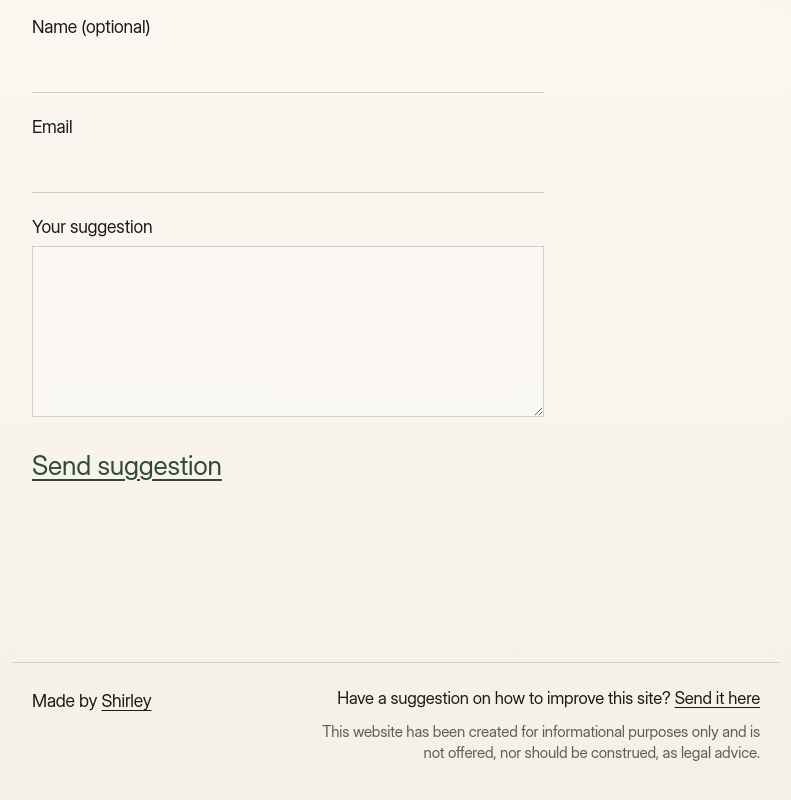
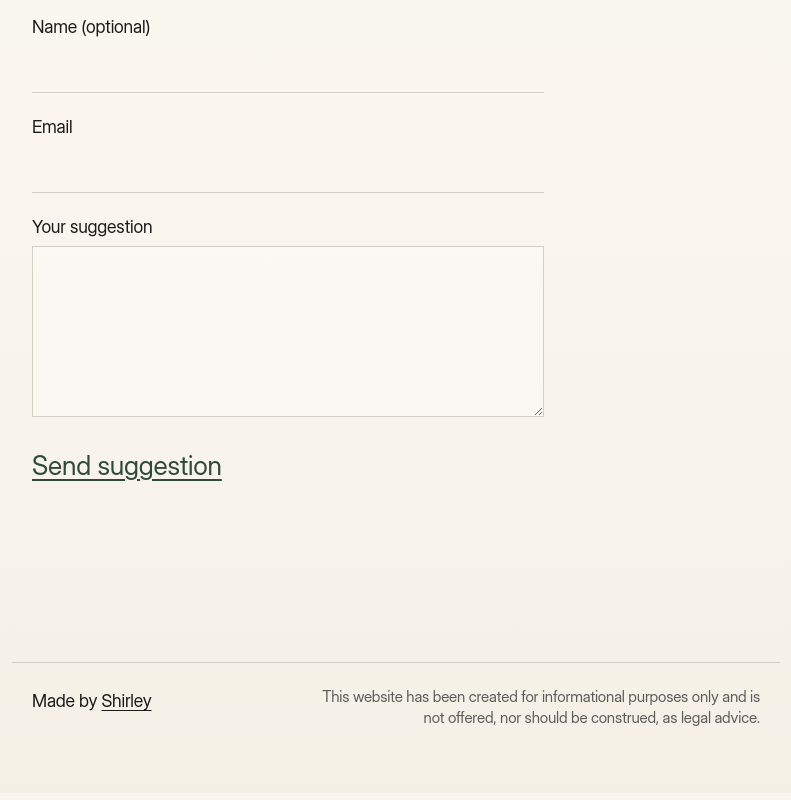
Before and after one commit to sjwtang/ca-layoff-todo, a React (Vite) app: page /contact in a window 1280 px wide. Shown: the part 242-1042 px from the top of the page, without its empty margins (244-1035 px from the left). Built offline with nearby package versions, Linux system fonts and the light colour scheme; no server answers; a web font is replaced by a local one.

Commit message:
Remove footer suggestion link; keep disclaimer only
Co-authored-by: shirley.tang01 <shirley.tang01@sjsu.edu>

```diff
--- a/src/components/SiteFooter.tsx
+++ b/src/components/SiteFooter.tsx
@@ -1,5 +1,3 @@
-import { Link } from 'react-router-dom'
-
 export function SiteFooter() {
   return (
     <footer className="mx-auto mt-36 w-full max-w-3xl border-t border-[var(--line)] px-5 py-6 sm:mt-44">
@@ -15,21 +13,10 @@ export function SiteFooter() {
             Shirley
           </a>
         </p>
-        <div className="max-w-md text-left sm:text-right">
-          <p className="m-0 text-[1.05rem] leading-snug text-[var(--ink)]">
-            Have a suggestion on how to improve this site?{' '}
-            <Link
-              to="/contact"
-              className="underline underline-offset-3 transition-opacity hover:opacity-70"
-            >
-              Send it here
-            </Link>
-          </p>
-          <p className="mt-3 mb-0 text-[0.95rem] leading-snug text-[var(--muted)]">
-            This website has been created for informational purposes only and is
-            not offered, nor should be construed, as legal advice.
-          </p>
-        </div>
+        <p className="m-0 max-w-md text-left text-[0.95rem] leading-snug text-[var(--muted)] sm:text-right">
+          This website has been created for informational purposes only and is
+          not offered, nor should be construed, as legal advice.
+        </p>
       </div>
     </footer>
   )
```
